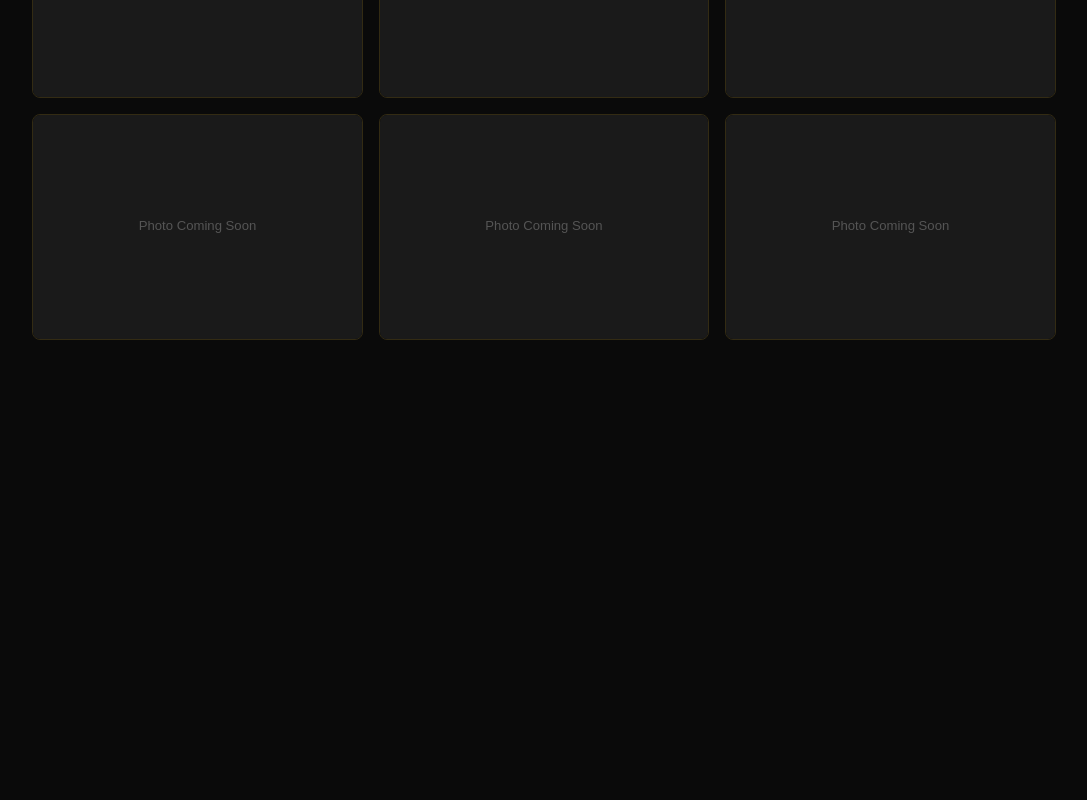
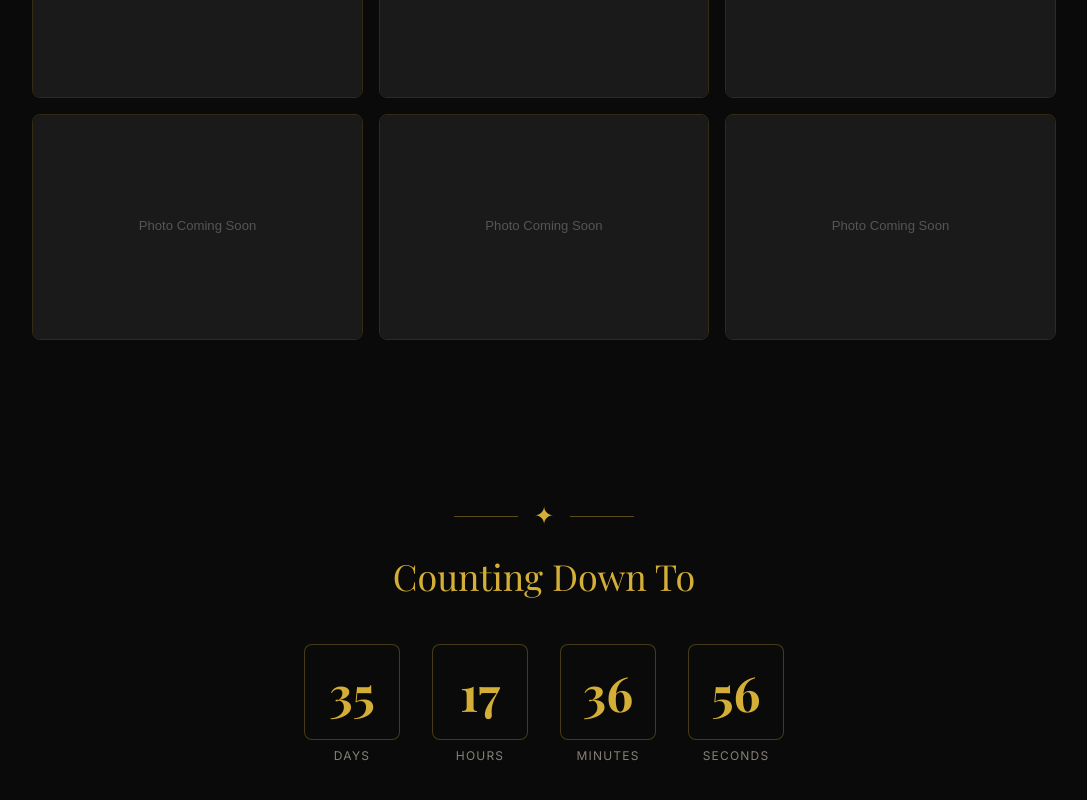
Before and after one commit to Karllouise-code/tita-rsvp-bday, a React (Vite) app: page / in a window 1280 px wide. Shown: the part 1772-2572 px from the top of the page, without its empty margins (96-1183 px from the left). Before the commit the page ends 2192 px from the top, so only its background shows below. Built offline with nearby package versions, Linux system fonts and the light colour scheme.

Commit message:
feat: add Countdown Timer section with animated numbers

```diff
--- a/src/App.jsx
+++ b/src/App.jsx
@@ -1,6 +1,7 @@
 import Hero from './components/Hero'
 import EventDetails from './components/EventDetails'
 import PhotoGallery from './components/PhotoGallery'
+import Countdown from './components/Countdown'
 
 function App() {
   return (
@@ -8,6 +9,7 @@ function App() {
       <Hero />
       <EventDetails />
       <PhotoGallery />
+      <Countdown />
     </div>
   )
 }
--- /dev/null
+++ b/src/components/Countdown.jsx
@@ -0,0 +1,79 @@
+import { useState, useEffect } from 'react'
+import { motion, AnimatePresence } from 'framer-motion'
+
+const targetDate = new Date('2026-08-16T00:00:00').getTime()
+
+const calculateTimeLeft = () => {
+  const now = new Date().getTime()
+  const diff = targetDate - now
+
+  if (diff <= 0) return { days: 0, hours: 0, minutes: 0, seconds: 0 }
+
+  return {
+    days: Math.floor(diff / (1000 * 60 * 60 * 24)),
+    hours: Math.floor((diff % (1000 * 60 * 60 * 24)) / (1000 * 60 * 60)),
+    minutes: Math.floor((diff % (1000 * 60 * 60)) / (1000 * 60)),
+    seconds: Math.floor((diff % (1000 * 60)) / 1000),
+  }
+}
+
+const TimeUnit = ({ value, label }) => (
+  <div className="flex flex-col items-center">
+    <div className="relative w-20 h-20 md:w-24 md:h-24 flex items-center justify-center border border-gold/30 rounded-lg bg-black/60">
+      <AnimatePresence mode="popLayout">
+        <motion.span
+          key={value}
+          initial={{ y: -20, opacity: 0 }}
+          animate={{ y: 0, opacity: 1 }}
+          exit={{ y: 20, opacity: 0 }}
+          transition={{ duration: 0.3 }}
+          className="font-heading text-4xl md:text-5xl text-gold font-bold"
+        >
+          {String(value).padStart(2, '0')}
+        </motion.span>
+      </AnimatePresence>
+    </div>
+    <span className="mt-2 text-cream/50 text-xs uppercase tracking-widest">{label}</span>
+  </div>
+)
+
+const Countdown = () => {
+  const [timeLeft, setTimeLeft] = useState(calculateTimeLeft)
+
+  useEffect(() => {
+    const timer = setInterval(() => {
+      setTimeLeft(calculateTimeLeft())
+    }, 1000)
+    return () => clearInterval(timer)
+  }, [])
+
+  return (
+    <section className="py-20 px-4">
+      <motion.div
+        initial={{ opacity: 0, y: 30 }}
+        whileInView={{ opacity: 1, y: 0 }}
+        viewport={{ once: true, margin: '-100px' }}
+        transition={{ duration: 0.8 }}
+        className="text-center"
+      >
+        <div className="flex items-center justify-center gap-4 mb-6">
+          <span className="w-16 h-px bg-gold/40" />
+          <span className="text-gold text-2xl">✦</span>
+          <span className="w-16 h-px bg-gold/40" />
+        </div>
+        <h2 className="font-heading text-3xl md:text-4xl text-gold mb-12">
+          Counting Down To
+        </h2>
+
+        <div className="flex justify-center gap-4 md:gap-8">
+          <TimeUnit value={timeLeft.days} label="Days" />
+          <TimeUnit value={timeLeft.hours} label="Hours" />
+          <TimeUnit value={timeLeft.minutes} label="Minutes" />
+          <TimeUnit value={timeLeft.seconds} label="Seconds" />
+        </div>
+      </motion.div>
+    </section>
+  )
+}
+
+export default Countdown
```
